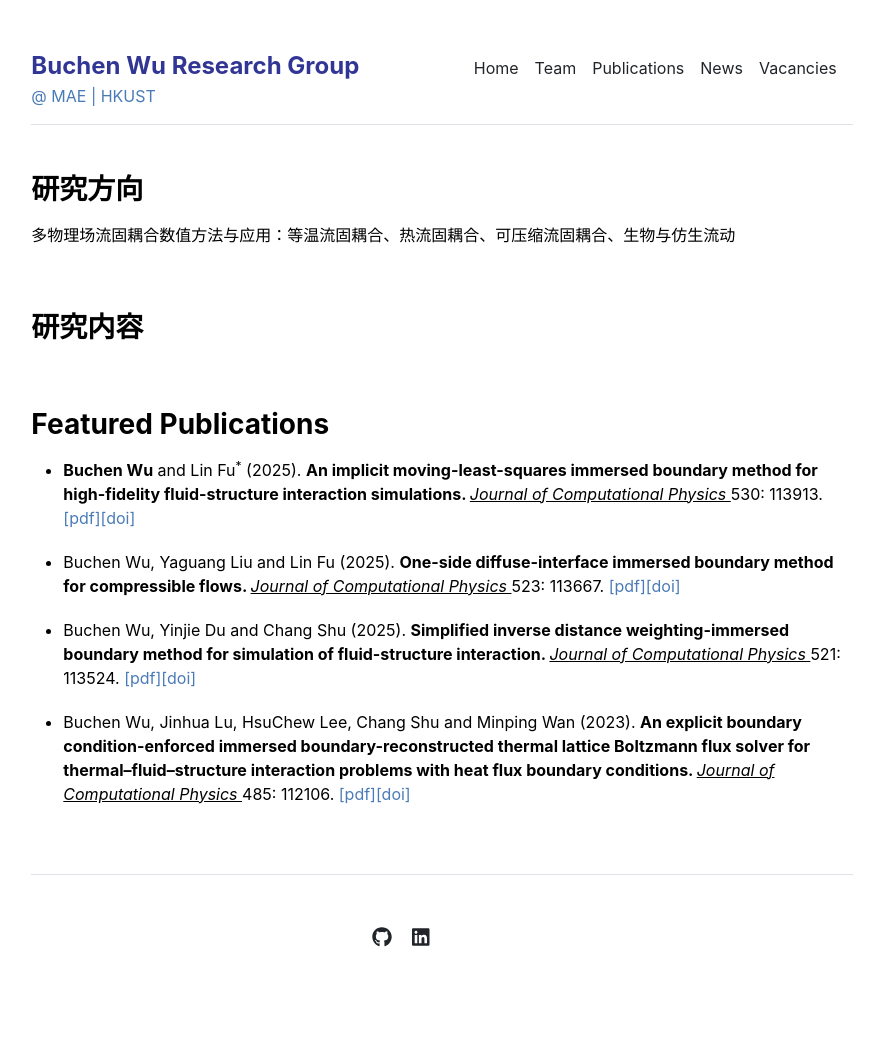
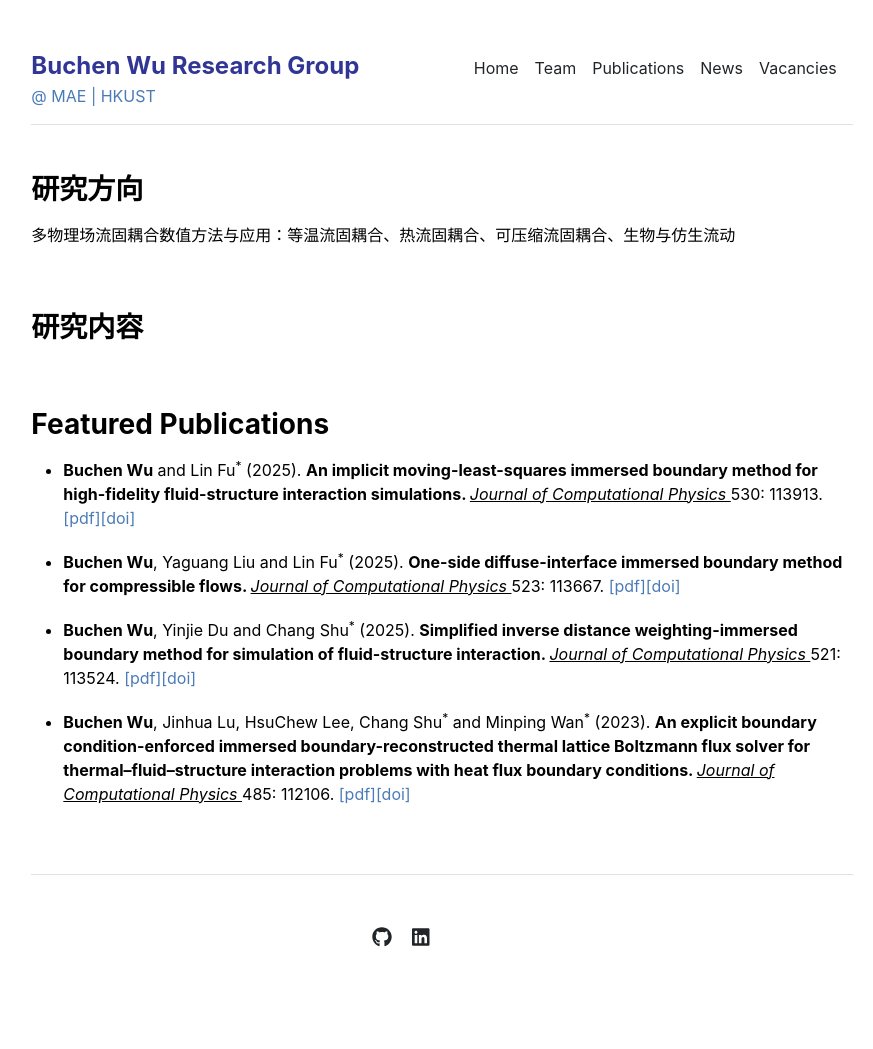
Before and after one commit to buchenwu/buchenwu.github.io, a Jekyll site: the page built from index.md, in a window 1280 px wide. Shown: the whole page, without its empty margins (198-1071 px from the left). Built offline with Jekyll 4.4.1, drawn with Linux system fonts in a browser that asks for light colours.

```diff
--- a/_data/publications.yml
+++ b/_data/publications.yml
@@ -8,7 +8,7 @@ featured:
    doi: 'https://doi.org/10.1016/j.jcp.2025.113913'}
 
 - {title: ' One-side diffuse-interface immersed boundary method for compressible flows.',
-   author: 'Buchen Wu, Yaguang Liu and Lin Fu',
+   author: '<b>Buchen Wu</b>, Yaguang Liu and Lin Fu<sup>*</sup>',
    journal: 'Journal of Computational Physics',
    volume: '523: 113667',
    year: '2025',
@@ -16,7 +16,7 @@ featured:
    doi: 'https://doi.org/10.1016/j.jcp.2024.113667'}
 
 - {title: 'Simplified inverse distance weighting-immersed boundary method for simulation of fluid-structure interaction.',
-   author: 'Buchen Wu, Yinjie Du and Chang Shu',
+   author: '<b>Buchen Wu</b>, Yinjie Du and Chang Shu<sup>*</sup>',
    journal: 'Journal of Computational Physics',
    volume: '521: 113524',
    year: '2025',
@@ -24,7 +24,7 @@ featured:
    doi: 'https://doi.org/10.1016/j.jcp.2024.113524'}
 
 - {title: 'An explicit boundary condition-enforced immersed boundary-reconstructed thermal lattice Boltzmann flux solver for thermal–fluid–structure interaction problems with heat flux boundary conditions.',
-   author: 'Buchen Wu, Jinhua Lu, HsuChew Lee, Chang Shu and Minping Wan',
+   author: '<b>Buchen Wu</b>, Jinhua Lu, HsuChew Lee, Chang Shu<sup>*</sup> and Minping Wan<sup>*</sup>',
    journal: 'Journal of Computational Physics',
    volume: '485: 112106',
    year: '2023',
@@ -39,7 +39,7 @@ featured:
 
 journal:
 - {title: 'An implicit moving-least-squares immersed boundary method for high-fidelity fluid-structure interaction simulations.',
-   author: 'Buchen Wu and Lin Fu',
+   author: '<b>Buchen Wu</b> and Lin Fu<sup>*</sup>',
    journal: 'Journal of Computational Physics',
    volume: '530: 113913',
    year: '2025',
@@ -47,7 +47,7 @@ journal:
    doi: 'https://doi.org/10.1016/j.jcp.2025.113913'}
 
 - {title: ' One-side diffuse-interface immersed boundary method for compressible flows.',
-   author: 'Buchen Wu, Yaguang Liu and Lin Fu',
+   author: '<b>Buchen Wu</b>, Yaguang Liu and Lin Fu<sup>*</sup>',
    journal: 'Journal of Computational Physics',
    volume: '523: 113667',
    year: '2025',
@@ -55,7 +55,7 @@ journal:
    doi: 'https://doi.org/10.1016/j.jcp.2024.113667'}
 
 - {title: 'Simplified inverse distance weighting-immersed boundary method for simulation of fluid-structure interaction.',
-   author: 'Buchen Wu, Yinjie Du and Chang Shu',
+   author: '<b>Buchen Wu</b>, Yinjie Du and Chang Shu<sup>*</sup>',
    journal: 'Journal of Computational Physics',
    volume: '521: 113524',
    year: '2025',
@@ -63,7 +63,7 @@ journal:
    doi: 'https://doi.org/10.1016/j.jcp.2024.113524'}
 
 - {title: 'Explicit boundary thickening direct forcing immersed boundary method.',
-   author: 'Buchen Wu, HsuChew Lee, Chang Shu and Minping Wan',
+   author: '<b>Buchen Wu</b>, HsuChew Lee, Chang Shu<sup>*</sup> and Minping Wan<sup>*</sup>',
    journal: 'International Journal of Mechanical Sciences',
    volume: '270: 109063',
    year: '2024',
@@ -71,7 +71,7 @@ journal:
    doi: 'https://doi.org/10.1016/j.ijmecsci.2024.109063'}
 
 - {title: 'An implicit immersed boundary method for Robin boundary condition.',
-   author: 'Buchen Wu, Chang Shu and Minping Wan',
+   author: '<b>Buchen Wu</b>, Chang Shu<sup>*</sup> and Minping Wan<sup>*</sup>',
    journal: 'International Journal of Mechanical Sciences',
    volume: '261: 108694',
    year: '2024',
@@ -79,7 +79,7 @@ journal:
    doi: 'https://doi.org/10.1016/j.ijmecsci.2023.108694'}
 
 - {title: 'An explicit boundary condition-enforced immersed boundary-reconstructed thermal lattice Boltzmann flux solver for thermal–fluid–structure interaction problems with heat flux boundary conditions.',
-   author: 'Buchen Wu, Jinhua Lu, HsuChew Lee, Chang Shu and Minping Wan',
+   author: '<b>Buchen Wu</b>, Jinhua Lu, HsuChew Lee, Chang Shu<sup>*</sup> and Minping Wan<sup>*</sup>',
    journal: 'Journal of Computational Physics',
    volume: '485: 112106',
    year: '2023',
@@ -87,7 +87,7 @@ journal:
    doi: 'https://doi.org/10.1016/j.jcp.2023.112106'}
 
 - {title: 'An efficient explicit immersed boundary-reconstructed lattice Boltzmann flux solver for isothermal fluid-structure interaction problems with large deformations and complex geometries.',
-   author: 'Buchen Wu, Jinhua Lu, HsuChew Lee, Chang Shu and Minping Wan',
+   author: '<b>Buchen Wu</b>, Jinhua Lu, HsuChew Lee, Chang Shu<sup>*</sup> and Minping Wan<sup>*</sup>',
    journal: 'Applied Mathematical Modelling',
    volume: '114: 627--645',
    year: '2023',
@@ -95,7 +95,7 @@ journal:
    doi: 'https://doi.org/10.1016/j.apm.2022.10.017'}
 
 - {title: 'An explicit immersed boundary-reconstructed thermal lattice Boltzmann flux solver for thermal fluid-structure interaction problems.',
-   author: 'Buchen Wu, Jinhua Lu, HsuChew Lee, Chang Shu and Minping Wan',
+   author: '<b>Buchen Wu</b>, Jinhua Lu, HsuChew Lee, Chang Shu<sup>*</sup> and Minping Wan<sup>*</sup>',
    journal: 'International Journal of Mechanical Sciences',
    volume: '235: 107704',
    year: '2022',
@@ -103,7 +103,7 @@ journal:
    doi: 'https://doi.org/10.1016/j.ijmecsci.2022.107704'}
 
 - {title: 'Numerical study on the hydrodynamic performance of an unconstrained carangiform swimmer.',
-   author: 'Buchen Wu, Chang Shu, HsuChew Lee and Minping Wan',
+   author: '<b>Buchen Wu</b>, Chang Shu<sup>*</sup>, HsuChew Lee and Minping Wan<sup>*</sup>',
    journal: 'Physics of Fluids',
    volume: '34 (12): 121902',
    year: '2022',
@@ -111,7 +111,7 @@ journal:
    doi: 'https://doi.org/10.1063/5.0128635'}
 
 - {title: 'The effects of caudal fins bending stiffness on a self-propelled carangiform swimmer.',
-   author: 'Buchen Wu, Chang Shu, HsuChew Lee and Minping Wan',
+   author: '<b>Buchen Wu</b>, Chang Shu<sup>*</sup>, HsuChew Lee and Minping Wan<sup>*</sup>',
    journal: 'Physics of Fluids',
    volume: '34 (4): 041901',
    year: '2022',
@@ -119,7 +119,7 @@ journal:
    doi: 'https://doi.org/10.1063/5.0089082'}
 
 - {title: 'Hydrodynamic performance of an unconstrained flapping swimmer with flexible fin: A numerical study.',
-   author: 'Buchen Wu, Chang Shu, Minping Wan, Yan Wang and Shiyi Chen',
+   author: '<b>Buchen Wu</b>, Chang Shu<sup>*</sup>, Minping Wan<sup>*</sup>, Yan Wang and Shiyi Chen',
    journal: 'Physics of Fluids',
    volume: '34 (1): 011901',
    year: '2022',
@@ -127,7 +127,7 @@ journal:
    doi: 'https://doi.org/10.1063/5.0077312'}
 
 - {title: 'Experimental study on characteristics of vortex-induced vibration of a twin-box girder and damping effects.',
-   author: 'Buchen Wu and Shujin Laima',
+   author: '<b>Buchen Wu</b> and Shujin Laima<sup>*</sup>',
    journal: 'Journal of Fluids and Structures',
    volume: '103: 103282',
    year: '2021',
@@ -135,7 +135,7 @@ journal:
    doi: 'https://doi.org/10.1016/j.jfluidstructs.2021.103282'}
 
 - {title: 'The Effects of Aerodynamic Interference on the Aerodynamic Characteristics of a Twin-Box Girder.',
-   author: 'Buchen Wu, Geng Xue, Jie Feng and Shujin Laima',
+   author: '<b>Buchen Wu</b>, Geng Xue, Jie Feng and Shujin Laima<sup>*</sup>',
    journal: 'Applied Sciences',
    volume: '11 (20): 9517',
    year: '2021',
@@ -143,7 +143,7 @@ journal:
    doi: 'https://doi.org/10.3390/app11209517'}
 
 - {title: 'Thermodynamic optimization analysis of a combined cooling and power system integrating a chemical looping combustion with a dual-throttle self-condensing transcritical CO2 cycle.',
-   author: 'Yadong Du, Ce Yang, Haimei Wang, Weihua Sun, Hanzhi Zhang and Buchen Wu',
+   author: 'Yadong Du, Ce Yang<sup>*</sup>, Haimei Wang, Weihua Sun, Hanzhi Zhang<sup>*</sup> and <b>Buchen Wu<sup>*</sup></b>',
    journal: 'Applied Thermal Engineering',
    volume: '264: 125492',
    year: '2025',
@@ -151,7 +151,7 @@ journal:
    doi: 'https://doi.org/10.1016/j.applthermaleng.2025.125492'}
 
 - {title: 'Amplitude modulation of turbulence intensities and fluxes in urban convective boundary layers.',
-   author: 'Kangcheng Zhou, Chun-Ho Liu, Di Mei, Buchen Wu and Minping Wan',
+   author: 'Kangcheng Zhou, Chun-Ho Liu, Di Mei, <b>Buchen Wu<sup>*</sup></b> and Minping Wan<sup>*</sup>',
    journal: 'International Journal of Heat and Mass Transfer',
    volume: '229: 125706',
    year: '2024',
@@ -159,7 +159,7 @@ journal:
    doi: 'https://doi.org/10.1016/j.ijheatmasstransfer.2024.125706'}
 
 - {title: 'Thermodynamic and optimization analysis of a fuel cell-based combined cooling, heating, and power system integrated with LNG-fueled chemical looping hydrogen generation.',
-   author: 'Yadong Du, Zhiyi Yu, Ce Yang , Haimei Wang and Buchen Wu',
+   author: 'Yadong Du, Zhiyi Yu, Ce Yang<sup>*</sup>, Haimei Wang and <b>Buchen Wu<sup>*</sup></b>',
    journal: 'Applied Thermal Engineering',
    volume: '248: 123192',
    year: '2024',
@@ -167,7 +167,7 @@ journal:
    doi: 'https://doi.org/10.1016/j.applthermaleng.2024.123192'}
 
 - {title: 'Area increase and stretch factor in lean hydrogen-air turbulent flames.',
-   author: 'HsuChew Lee, Buchen Wu, Peng Dai, Minping Wan and Andrei N. Lipatnikov',
+   author: 'HsuChew Lee, <b>Buchen Wu</b>, Peng Dai, Minping Wan<sup>*</sup> and Andrei N. Lipatnikov<sup>*</sup>',
    journal: 'Proceedings of the Combustion Institute',
    volume: '40 (1-4): 105687',
    year: '2024',
@@ -175,7 +175,7 @@ journal:
    doi: 'https://doi.org/10.1016/j.proci.2024.105687'}
 
 - {title: 'Force decomposition on flapping flexible flag via impulse theory and dynamic mode decomposition.',
-   author: 'Linlin Kang, Shiying Xiong, Buchen Wu, Chao Li, Mingming Ge, Dehan Yuan, Fei Han and Weicheng Cui',
+   author: 'Linlin Kang, Shiying Xiong<sup>*</sup>, <b>Buchen Wu<sup>*</sup></b>, Chao Li, Mingming Ge, Dehan Yuan, Fei Han and Weicheng Cui',
    journal: 'Physics of Fluids',
    volume: '35 (10): 101914',
    year: '2023',
@@ -183,7 +183,7 @@ journal:
    doi: 'https://doi.org/10.1063/5.0169989'}
 
 - {title: 'Turbulent burning velocity and thermodiffusive instability of premixed flames.',
-   author: 'HsuChew Lee, Buchen Wu, Peng Dai, Minping Wan and Andrei N. Lipatnikov',
+   author: 'HsuChew Lee, <b>Buchen Wu</b>, Peng Dai, Minping Wan<sup>*</sup> and Andrei N. Lipatnikov<sup>*</sup>',
    journal: 'Physical review E',
    volume: '108 (3): 035101',
    year: '2023',
@@ -191,7 +191,7 @@ journal:
    doi: 'https://doi.org/10.1103/PhysRevE.108.035101'}
 
 - {title: 'Sandwich-like dual carbon layers coated NiO hollow spheres with superior lithium storage performances.',
-   author: 'Qingmeng Gan, Buchen Wu, Ning Qin, Jiali Chen, Wen Luo, Dejun Xiao, Jie Feng, Weilong Liu, Youhuan Zhu, Peisen Zhang',
+   author: 'Qingmeng Gan<sup>#</sup>, <b>Buchen Wu<sup>#</sup></b>, Ning Qin, Jiali Chen, Wen Luo, Dejun Xiao, Jie Feng, Weilong Liu, Youhuan Zhu, Peisen Zhang',
    journal: 'Electrochimica Acta',
    volume: '343: 136121',
    year: '2020',
```
